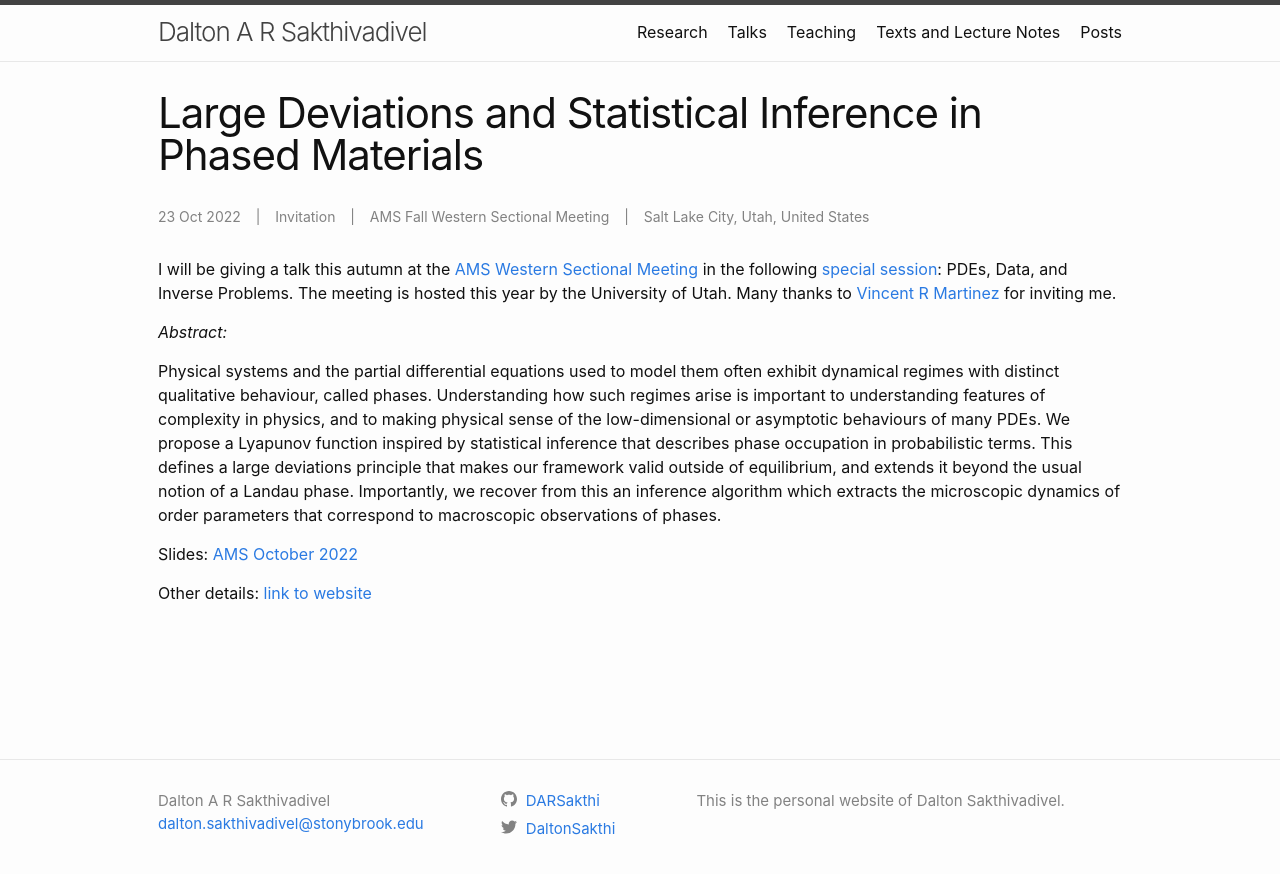
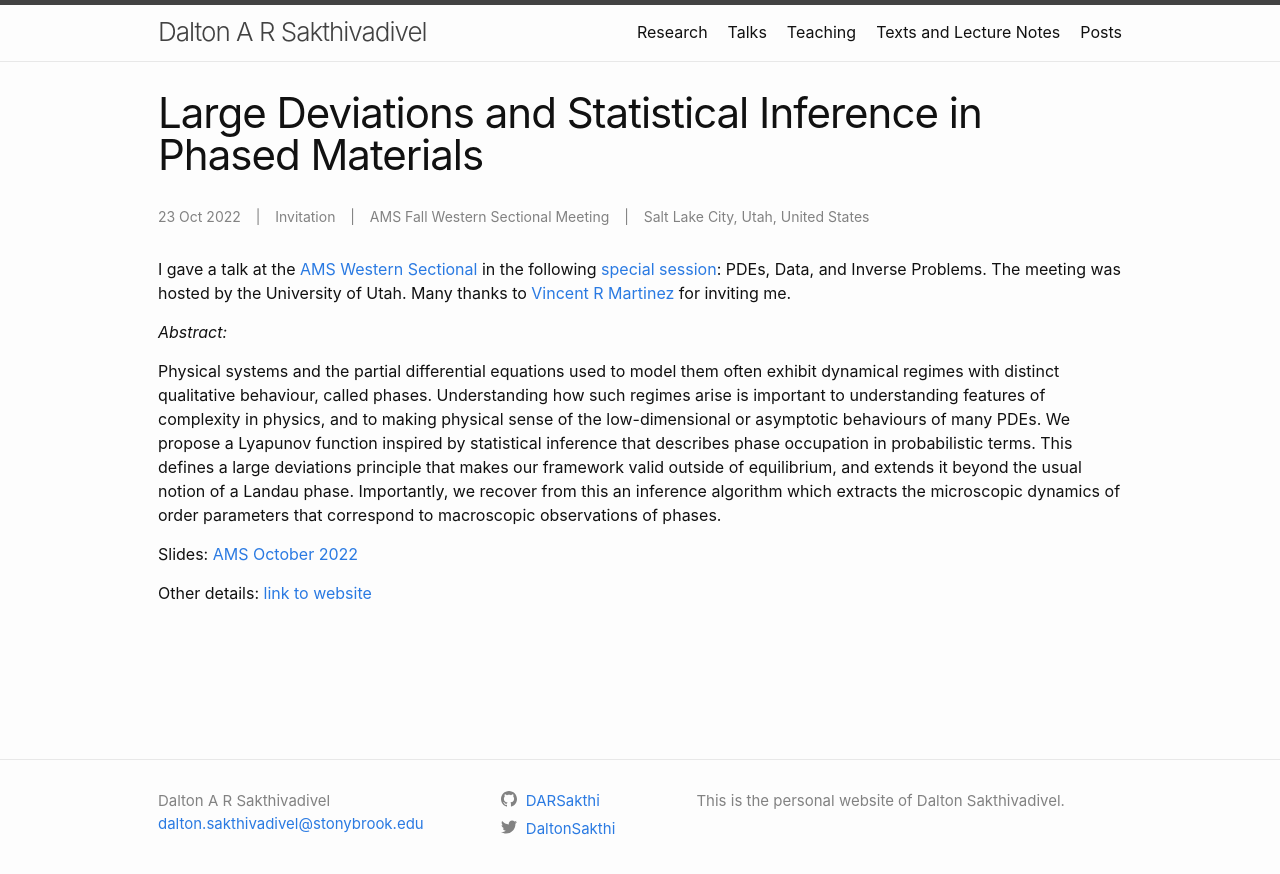
Before and after one commit to DARSakthi/DARSakthi.github.io, a Jekyll site: the page built from _talks/AMS-0.markdown, in a window 1280 px wide. Shown: the top 874 px of the page. Built offline with Jekyll 4.4.1, drawn with Linux system fonts in a browser that asks for light colours.

Commit message:
Update tense

```diff
--- a/_talks/AMS-0.markdown
+++ b/_talks/AMS-0.markdown
@@ -8,7 +8,7 @@ date: 2022-10-23
 location: "Salt Lake City, Utah, United States"
 ---
 
-I will be giving a talk this autumn at the [AMS Western Sectional Meeting](https://www.ams.org/meetings/sectional/2295_program.html) in the following [special session](https://www.ams.org/meetings/sectional/2295_program_ss7.html#title): PDEs, Data, and Inverse Problems. The meeting is hosted this year by the University of Utah. Many thanks to [Vincent R Martinez](http://math.hunter.cuny.edu/vmartine/) for inviting me.
+I gave a talk at the [AMS Western Sectional](https://www.ams.org/meetings/sectional/2295_program.html) in the following [special session](https://www.ams.org/meetings/sectional/2295_program_ss7.html#title): PDEs, Data, and Inverse Problems. The meeting was hosted by the University of Utah. Many thanks to [Vincent R Martinez](http://math.hunter.cuny.edu/vmartine/) for inviting me.
 
 _Abstract:_
 
```
